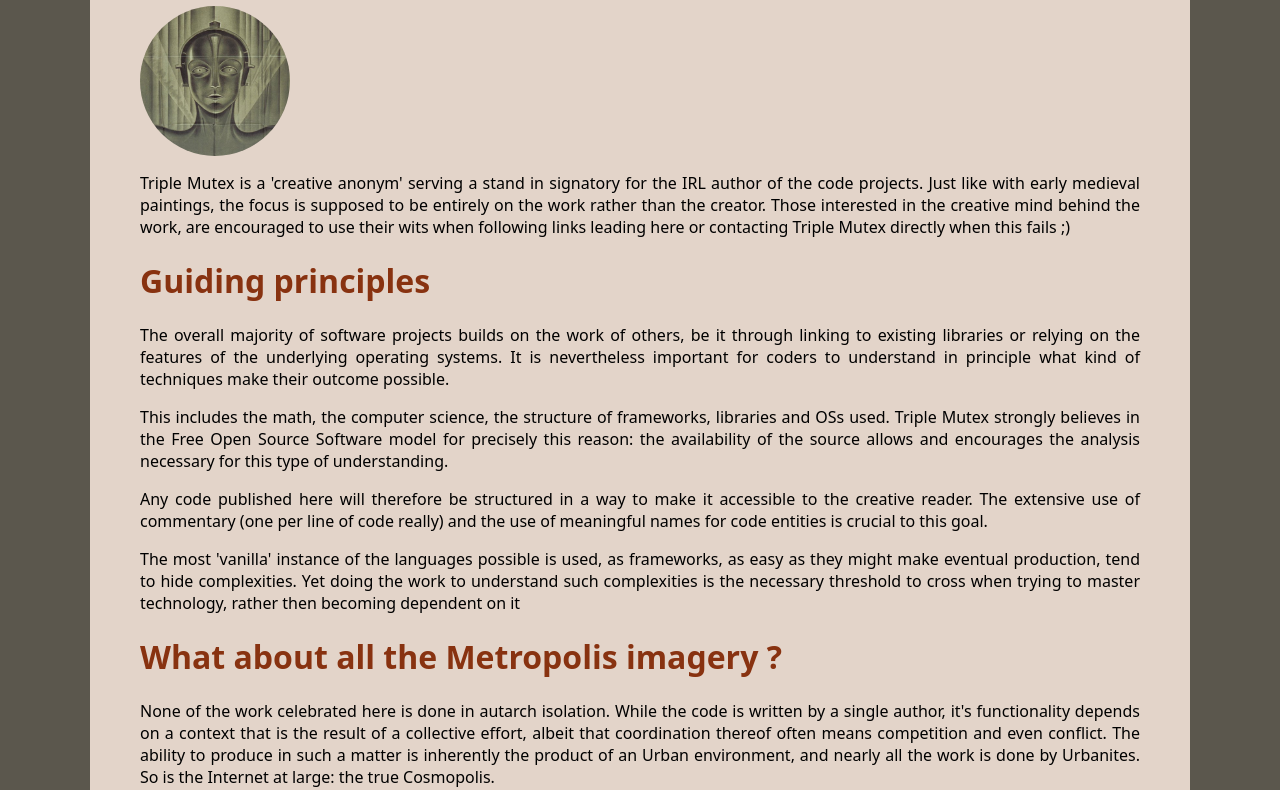
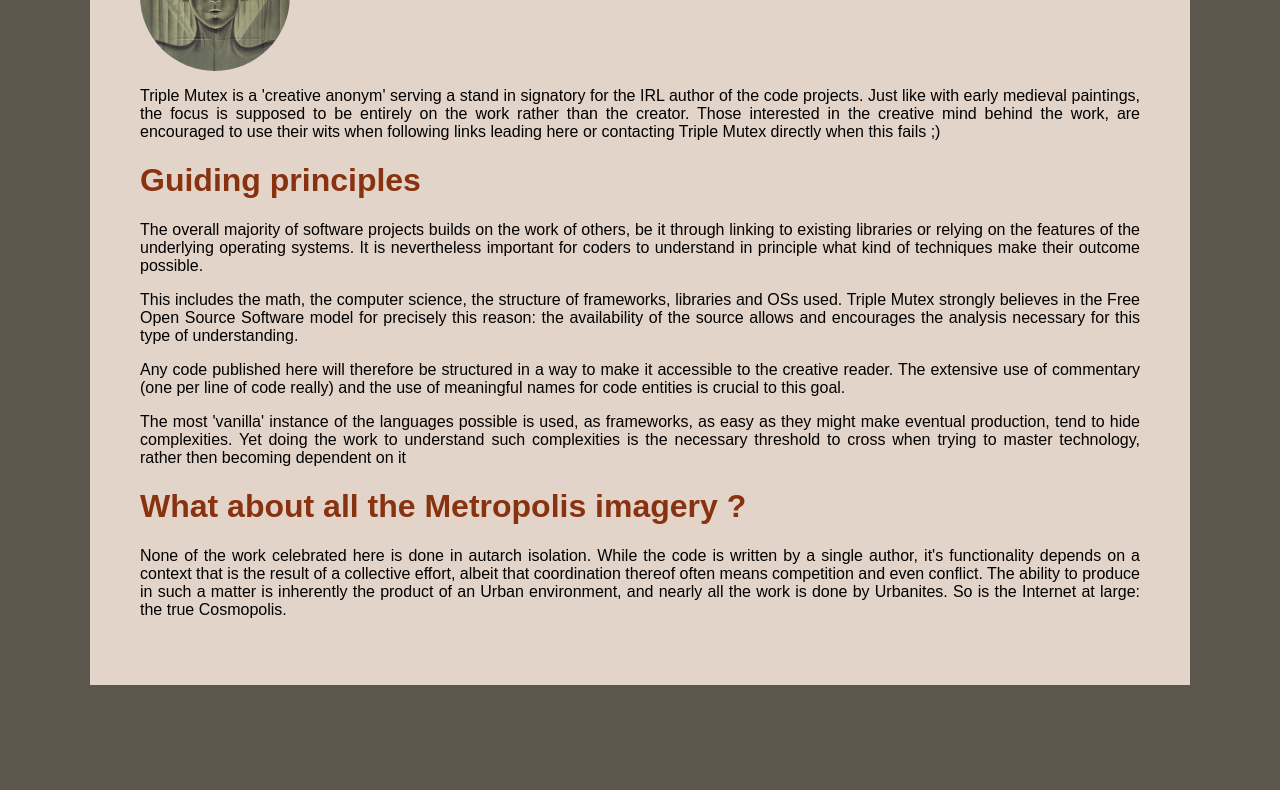
Before and after one commit to triplemutex/triplemutex.github.io, a plain HTML site: page index.html in a window 1280 px wide. Shown: the part 565-1355 px from the top of the page. After the commit the page ends 1250 px from the top, so only its background shows below. Drawn offline with Linux system fonts and the light colour scheme.

Commit message:
Update index.html

```diff
--- a/index.html
+++ b/index.html
@@ -1,5 +1,4 @@
 <!DOCTYPE html>
-<--! server root -->
 <html>
 	<head>
 		<meta content="text/html;charset=utf-8" http-equiv="Content-Type">
@@ -11,7 +10,7 @@ body
 {
 	margin: 0px;
 	# margin-bottom: -20px;
-	font-family: sans;
+	font-family: Arial, Sans-Serif;
 	background-color: #5B574D;
 }
 
```
